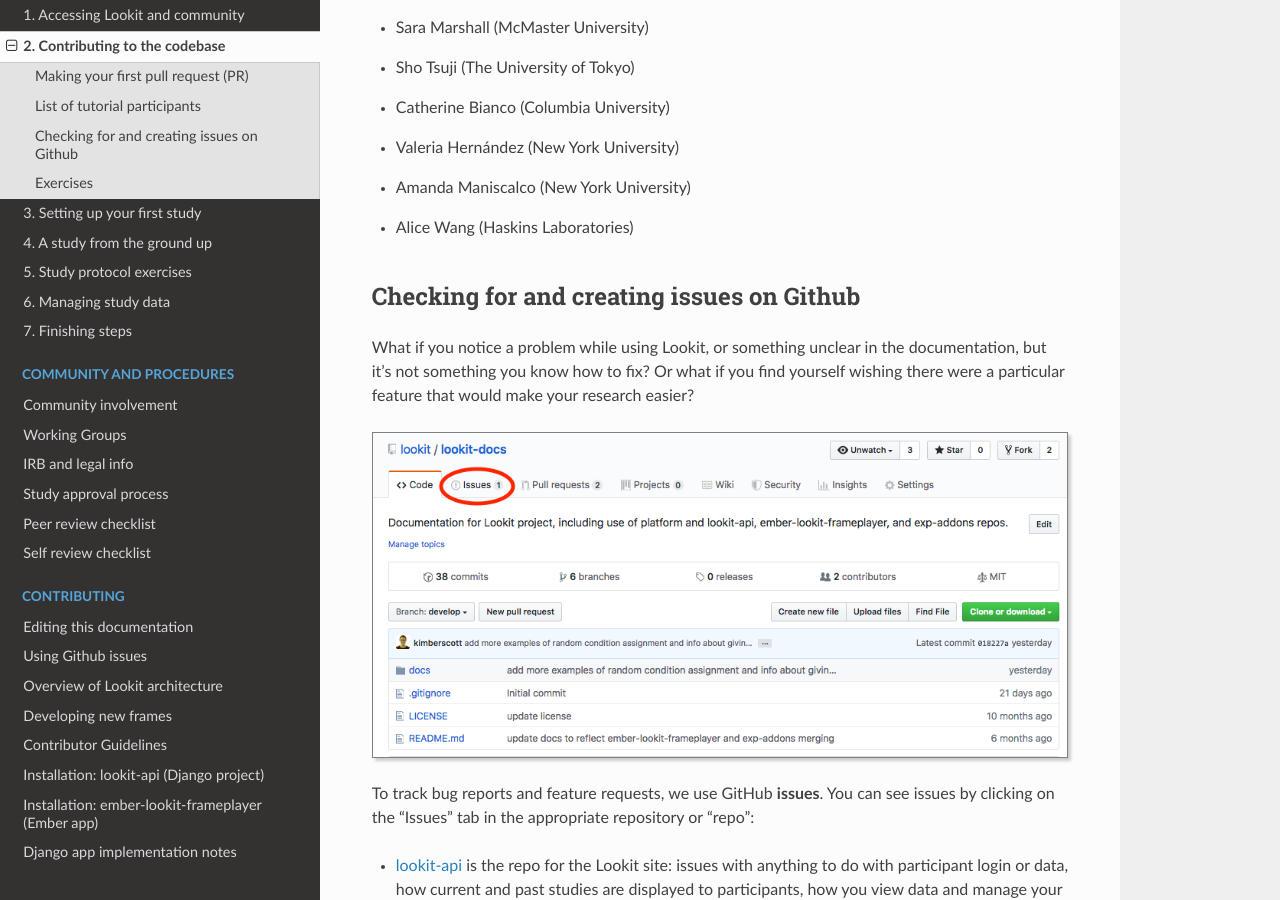
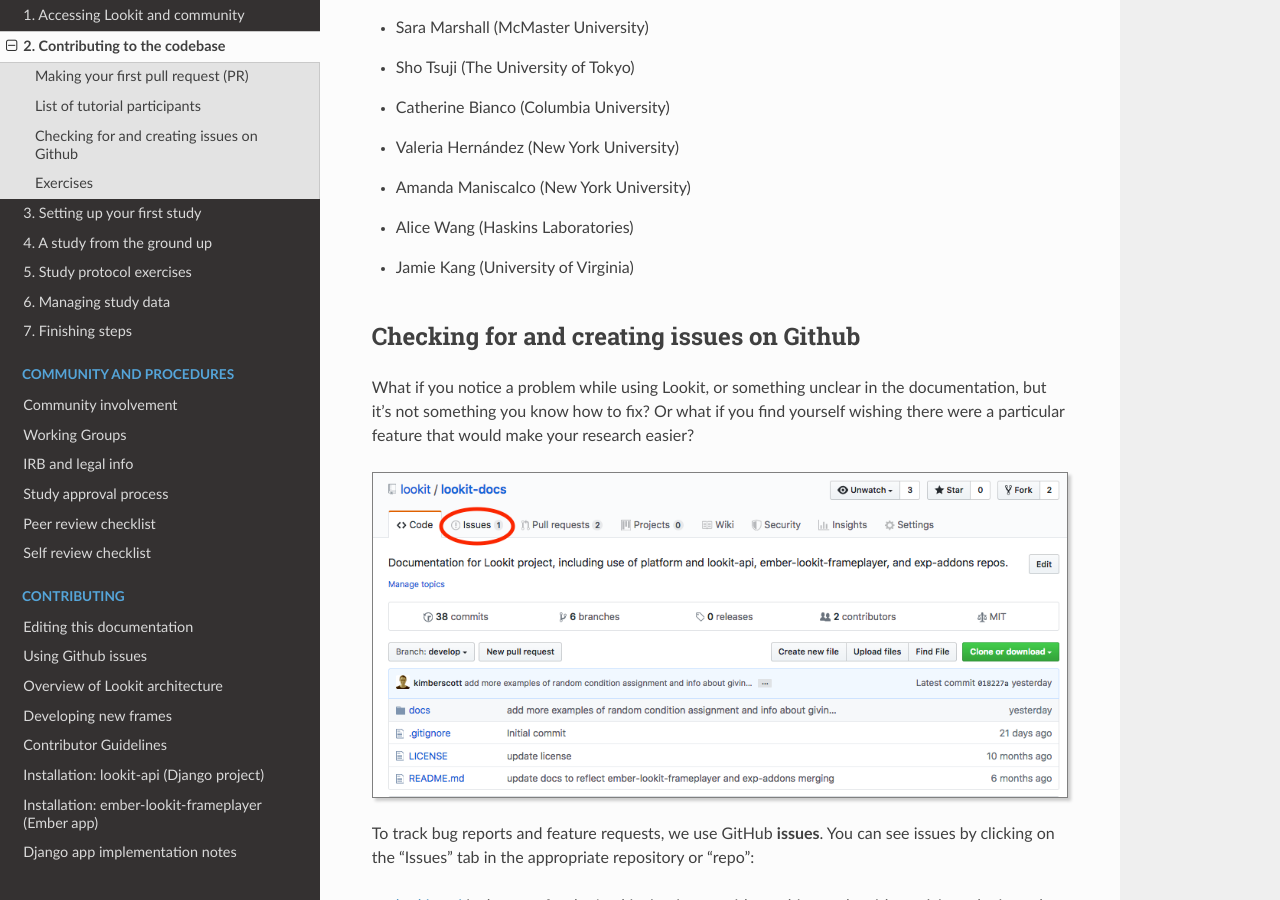
Before and after one commit to lookit/lookit-docs, a Sphinx documentation site: the page built from docs/source/tutorial-contributing.rst, in a window 1280 px wide and 900 px high, scrolled down 8993 px. Built offline with Sphinx 7.4.7 and the Read the Docs theme 2.0.0, drawn with Linux system fonts in a browser that asks for light colours.

Commit message:
Update tutorial-contributing.rst

```diff
--- a/docs/source/tutorial-contributing.rst
+++ b/docs/source/tutorial-contributing.rst
@@ -188,6 +188,7 @@
 - Valeria Hernández (New York University)
 - Amanda Maniscalco (New York University)
 - Alice Wang (Haskins Laboratories)
+- Jamie Kang (University of Virginia)
 
 .. _Github issues overview:
 
```
